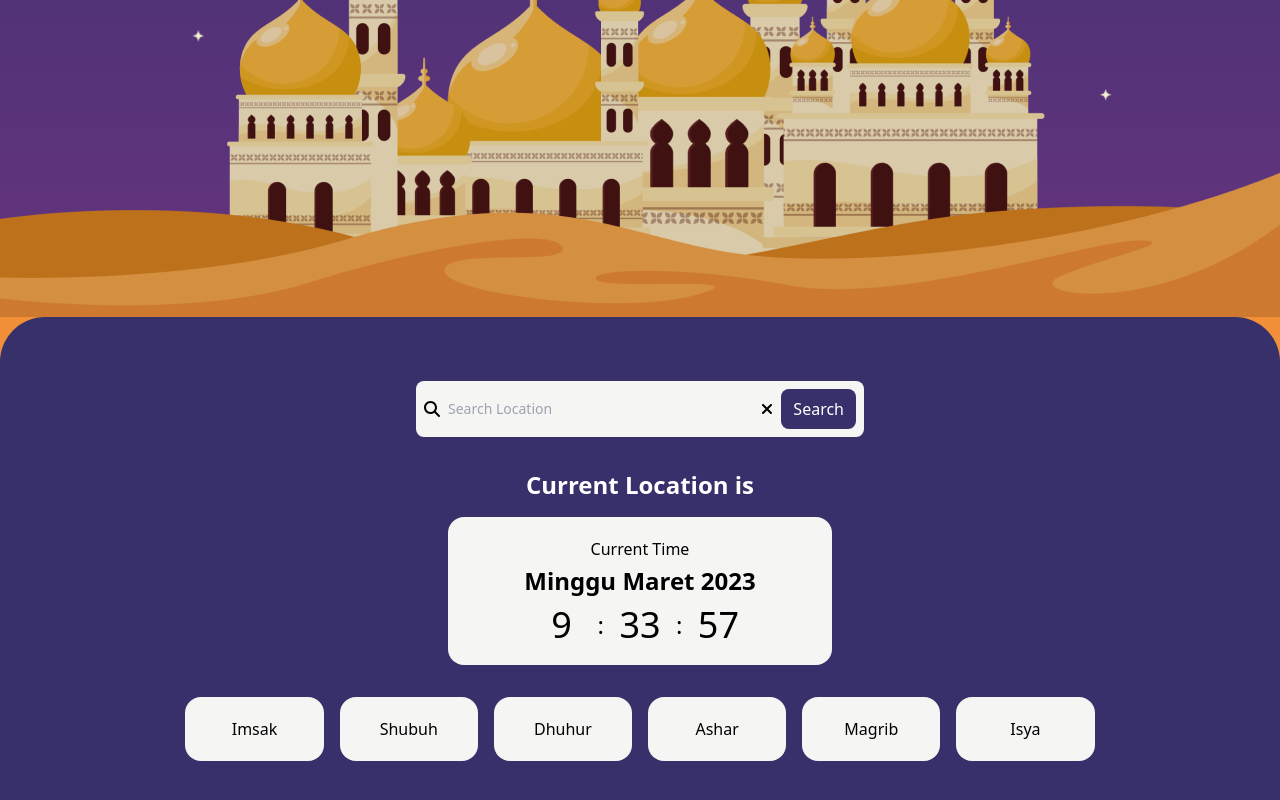
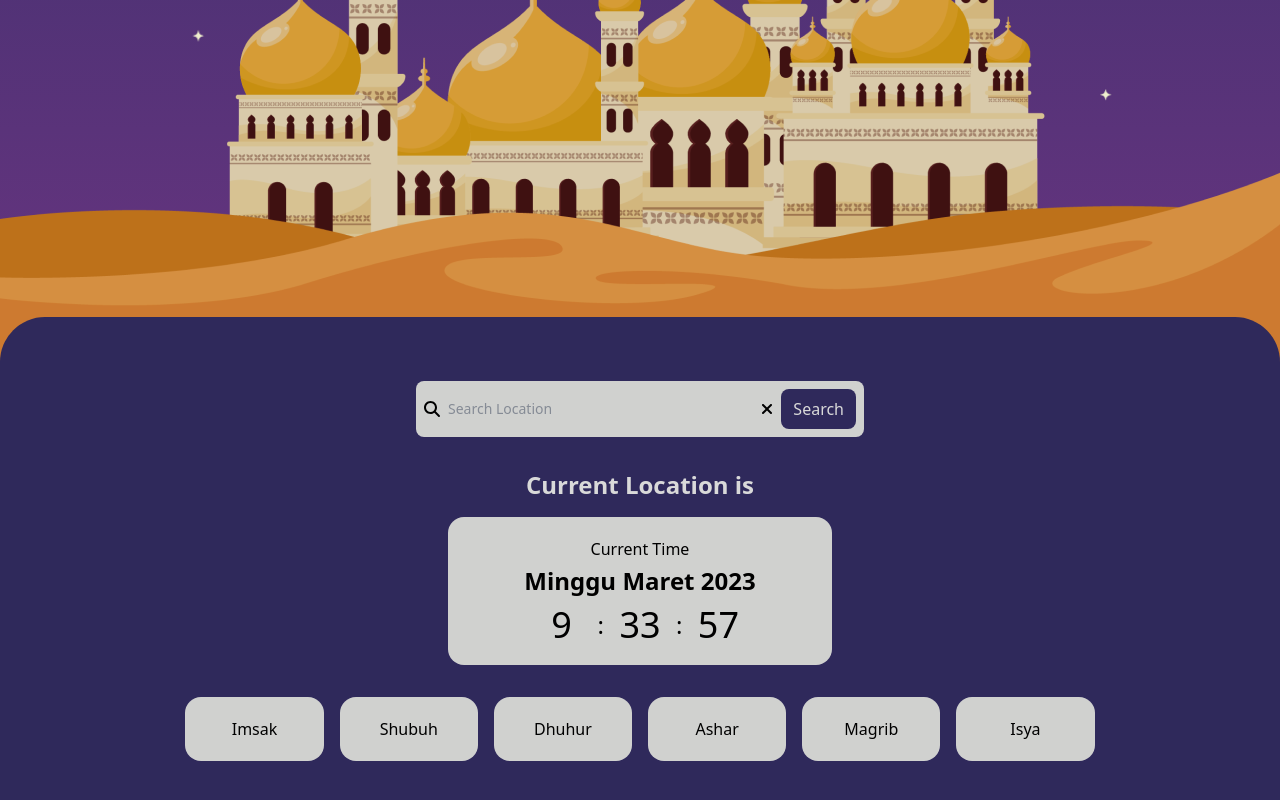
Before and after one commit to NasFahmi/Countdown_Ramadhan, a React (Vite) app: page / in a window 1280 px wide. Shown: the part 422-1222 px from the top of the page. Built offline with nearby package versions, Linux system fonts and the light colour scheme; no server answers.

Commit message:
ajusmnet background

```diff
--- a/src/components/Section.jsx
+++ b/src/components/Section.jsx
@@ -174,7 +174,7 @@ export default function Section() {
 
   return (
     <div>
-      <div className="background bg-Sand w-full h-full">
+      <div className="background bg-Sand w-full h-full brightness-[.85]">
         <div className="bg-darkBlue w-full h-full z-10 rounded-t-[45px] py-8 flex justify-center items-center flex-col">
           <div className="container py-8 flex justify-center items-center flex-col">
             <div className="container px-8 ">
```
